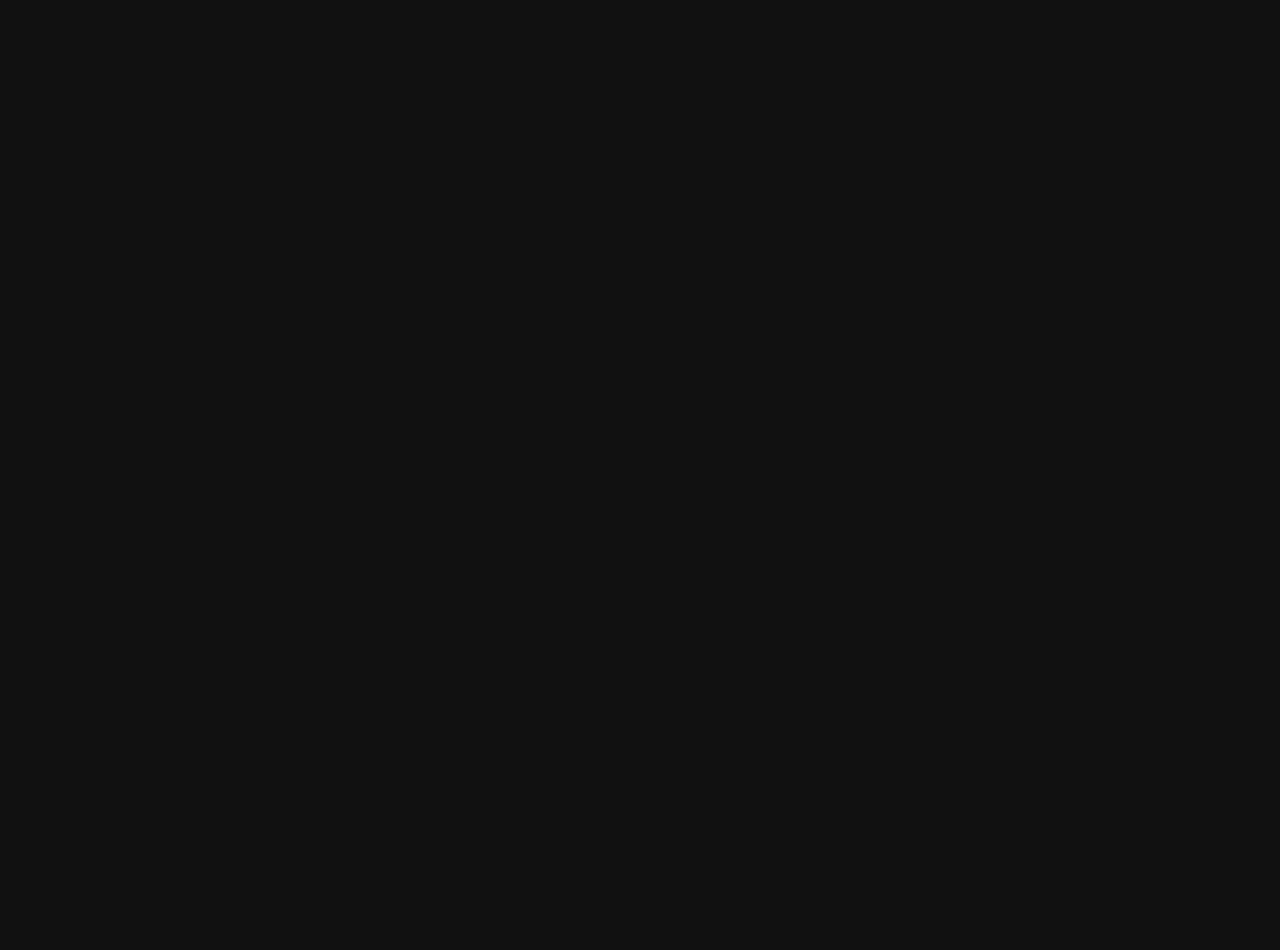
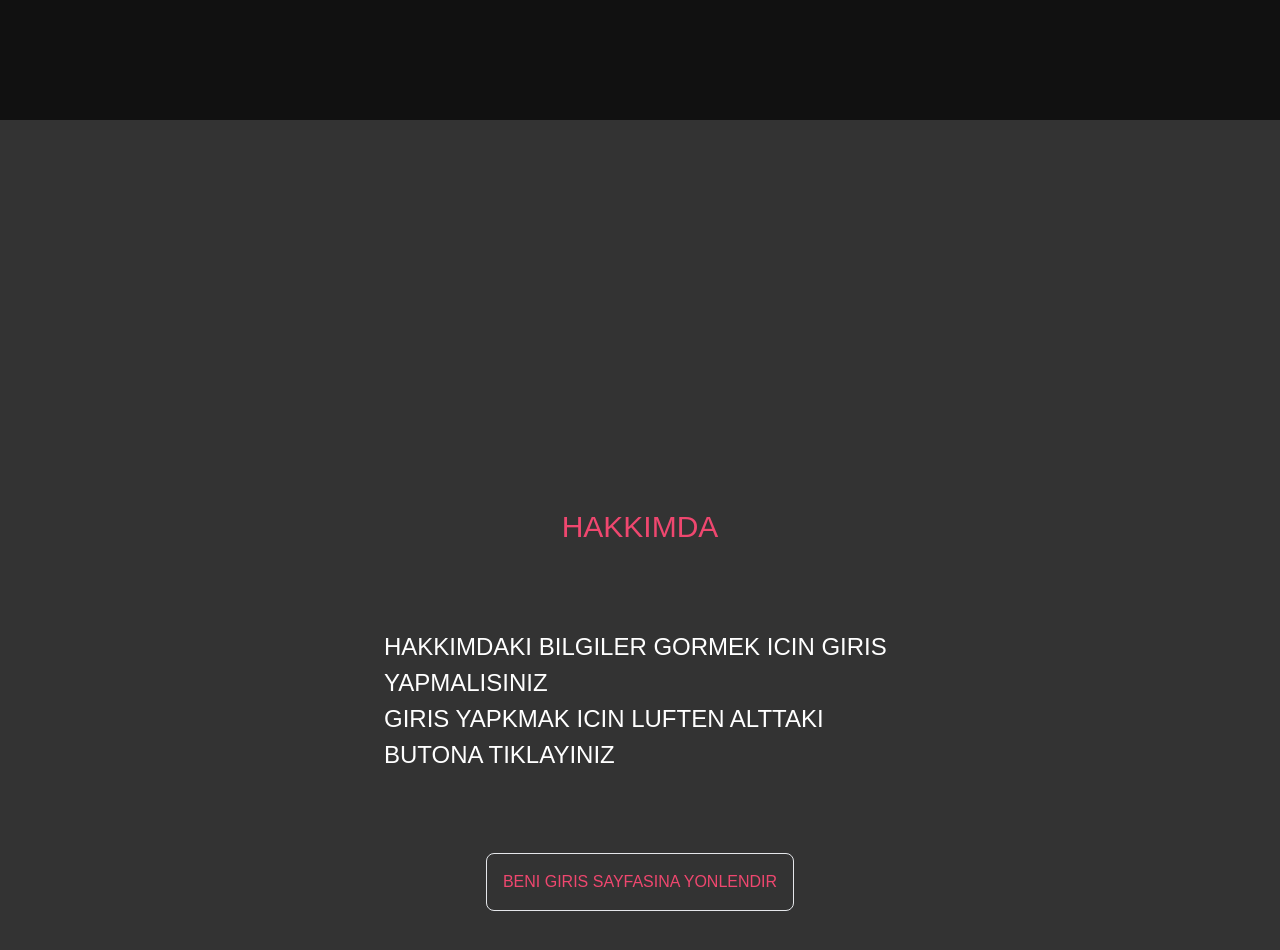
Before and after one commit to cengomer/proje-1, a React (Create React App) app: page /HAKKIMDA in a window 1280 px wide. Shown: the part 200-1150 px from the top of the page. Before the commit the page ends 800 px from the top, so only its background shows below. Built offline with nearby package versions, Linux system fonts and the light colour scheme.

Commit message:
Login Page Created

```diff
--- a/src/App.js
+++ b/src/App.js
@@ -1,6 +1,7 @@
 import Gaziantep from './components/Gaziantep/Gaziantep';
 import { About, Country, Cv, Hero, Interests, Navbar } from './components/imports';
 import { Routes, Route, useLocation } from 'react-router-dom';
+import Login from '../src/Login/Login'
 
 function App() {
   const location = useLocation();
@@ -21,6 +22,7 @@ function App() {
           <Gaziantep/>
         </div>
       )}
+      <Login/>
     </div>
   );
 }
--- a/src/Login/Login.jsx
+++ b/src/Login/Login.jsx
@@ -1,51 +1,15 @@
-import React, { useState } from "react";
+import React from 'react'
 
-function LoginPage() {
-  const [email, setEmail] = useState("");
-  const [password, setPassword] = useState("");
-  const [loggedInUser, setLoggedInUser] = useState("");
-  const [errorMessage, setErrorMessage] = useState("");
-
-  const handleSubmit = async (event) => {
-    event.preventDefault();
-    if (!email) {
-      setErrorMessage("Please enter your email");
-      return;
-    }
-    const response = await fetch("http://localhost:8080/login.php", {
-      method: "POST",
-      headers: { "Content-Type": "application/json" },
-      body: JSON.stringify({ email, password }),
-    });
-    const data = await response.json();
-    setLoggedInUser(data.username);
-  };
-
+const Login = () => {
   return (
-    <div>
-      <form onSubmit={handleSubmit}>
-        <label htmlFor="email">Email:</label>
-        <input
-          type="email"
-          id="email"
-          value={email}
-          onChange={(event) => setEmail(event.target.value)}
-        />
-        <br />
-        <label htmlFor="password">Password:</label>
-        <input
-          type="password"
-          id="password"
-          value={password}
-          onChange={(event) => setPassword(event.target.value)}
-        />
-        <br />
-        {errorMessage && <p style={{ color: "red" }}>{errorMessage}</p>}
-        <button type="submit">Login</button>
-      </form>
-      {loggedInUser && <p>Welcome, {loggedInUser}!</p>}
+    <div className='w-full h-full flex justify-center items-center mt-80 bg-[#333333] p-96 flex-col'>
+<h1 className='text-[#EF476F] text-[30px] font-medium'>HAKKIMDA</h1>
+<p className='text-white mt-20 text-[24px]'>HAKKIMDAKI BILGILER GORMEK ICIN GIRIS YAPMALISINIZ <br/>GIRIS YAPKMAK ICIN LUFTEN ALTTAKI BUTONA TIKLAYINIZ</p>
+   <div className='mt-20 text-[#EF476F] rounded-lg border p-4 cursor-pointer'>
+    <a href='http://localhost/LoginPage/index.php' target='_blank'><button>BENI GIRIS SAYFASINA YONLENDIR</button></a>
+   </div>
     </div>
-  );
+  )
 }
 
-export default LoginPage;
+export default Login
```
Also changed, not shown: 1 other file (tests, documents, lock files or other folders).
